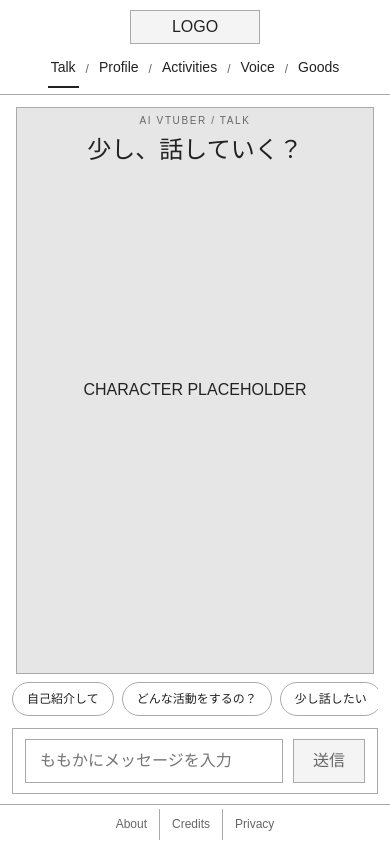
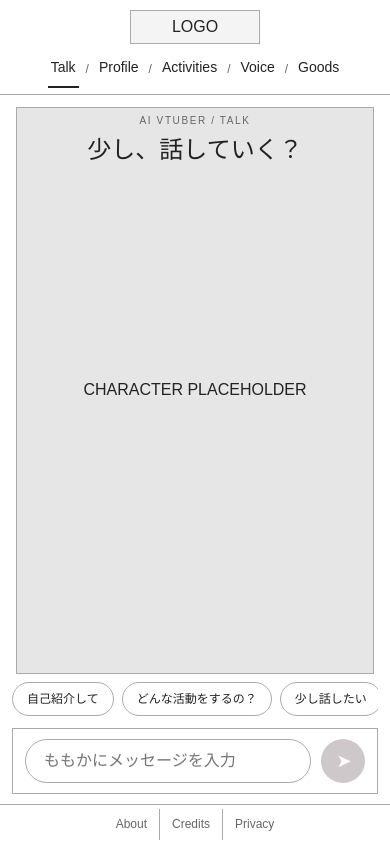
Before and after one commit to uiharuyuki/momoka_ai, a React (Vite) app: page / in a window 390 px wide. Built offline with nearby package versions, Linux system fonts and the light colour scheme.

Commit message:
feat: round the Talk send control

```diff
--- a/src/App.css
+++ b/src/App.css
@@ -51,9 +51,12 @@
 .message-user { grid-template-columns: minmax(0, 1fr) 36px; margin-left: 20px; }
 .message-user .message-avatar { grid-column: 2; grid-row: 1; }
 .message-user .message-content { grid-column: 1; grid-row: 1; background: var(--placeholder); }
-.message-form { display: grid; grid-template-columns: minmax(0, 1fr) 84px; gap: 10px; padding: 14px 16px; border-top: 1px solid var(--line); }
-.message-form input { width: 100%; min-width: 0; height: 54px; padding: 10px 14px; border: 1px solid var(--line); background: var(--paper); }
-.message-form button { padding-inline: 12px; white-space: nowrap; }
+.message-form { display: grid; grid-template-columns: minmax(0, 1fr) 54px; align-items: center; gap: 10px; padding: 14px 16px; border-top: 1px solid var(--line); }
+.message-form input { width: 100%; min-width: 0; height: 54px; padding: 10px 18px; border: 1px solid var(--line); border-radius: 999px; background: var(--paper); }
+.message-form button { width: 54px; height: 54px; min-height: 0; padding: 0; border: 0; border-radius: 50%; color: #fff; background: #e87870; box-shadow: 0 6px 14px rgb(151 74 70 / 18%); transition: background 180ms ease, transform 180ms ease; }
+.message-form button:not(:disabled):hover { background: #d9655f; transform: translateY(-1px); }
+.message-form button:disabled { color: #fff; background: #cfc8cb; box-shadow: none; }
+.send-icon { display: block; font-size: 21px; line-height: 1; translate: 1px 0; }
 @keyframes panel-enter { from { opacity: 0; translate: 18px 0; } to { opacity: 1; translate: 0 0; } }
 @keyframes character-shift { from { opacity: .82; translate: 8% 0; } to { opacity: 1; translate: 0 0; } }
 @media (prefers-reduced-motion: reduce) { .conversation-panel, .talk-page-conversation .character-stage { animation: none; } }
@@ -143,8 +146,10 @@
   .conversation-heading { min-height: 42px; padding: 8px 16px; }
   .conversation-heading h2 { font-size: 16px; }
   .conversation-history { padding: 14px; gap: 16px; }
-  .message-form { padding: 10px 12px; grid-template-columns: minmax(0, 1fr) 72px; }
+  .message-form { padding: 10px 12px; grid-template-columns: minmax(0, 1fr) 44px; }
   .message-form input { height: 44px; }
+  .message-form button { width: 44px; height: 44px; }
+  .send-icon { font-size: 18px; }
   .message-avatar { width: 28px; height: 28px; }
   .message { grid-template-columns: 28px minmax(0, 1fr); gap: 8px; }
   .message-user { grid-template-columns: minmax(0, 1fr) 28px; }
--- a/src/pages/TalkPage.tsx
+++ b/src/pages/TalkPage.tsx
@@ -60,7 +60,9 @@ export function TalkPage() {
         onKeyDown={(event) => {
           if (event.key === 'Enter' && (event.nativeEvent.isComposing || event.keyCode === 229)) event.preventDefault()
         }} />
-      <button type="submit" disabled={!input.trim()}>送信</button>
+      <button type="submit" aria-label="送信" disabled={!input.trim()}>
+        <span className="send-icon" aria-hidden="true">➤</span>
+      </button>
     </form>
   )
 
```
Also changed, not shown: 1 other file (tests, documents, lock files or other folders).
